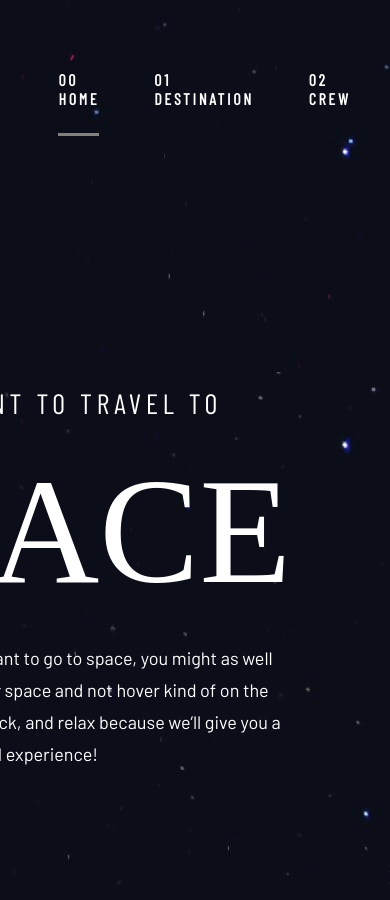
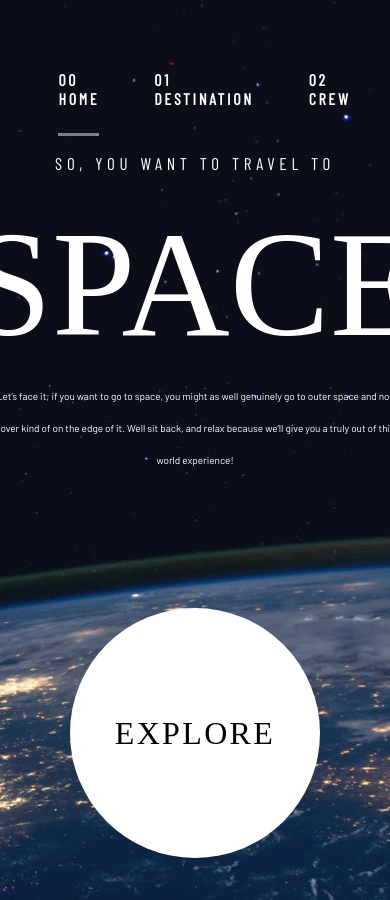
Before and after one commit to JorchRL/spaceTourism-website, a React (Create React App) app: page / in a window 390 px wide. Shown: the top 900 px of the page. Built offline with nearby package versions, Linux system fonts and the light colour scheme; a web font is replaced by a local one.

Commit message:
Add tablet responsive layout for Home page

```diff
--- a/src/pages/home.scss
+++ b/src/pages/home.scss
@@ -10,12 +10,25 @@
   display: flex;
   justify-content: center;
 
+  @include tablet {
+    min-height: $tabletHeight;
+    background-size: cover;
+    background-image: url("../assets/home/background-home-tablet.jpg");
+  }
+
   .contentContainer {
     // outline: 1px solid white;
     width: $desktopWidth;
     height: $desktopHeight;
     display: flex;
     align-content: center;
+
+    @include tablet {
+      width: $tabletWidth;
+      height: $tabletHeight;
+      flex-direction: column;
+      justify-content: flex-start;
+    }
 
     transition: opacity 0.5s ease;
     opacity: 0;
@@ -33,8 +46,15 @@
       justify-content: flex-start;
       height: 100%;
 
+      @include tablet {
+        justify-content: center;
+        // margin-top: 20%;
+        height: 50%;
+      }
+
       .textContainer {
         margin: 386px 110px 0px 165px;
+
         h4 {
           text-transform: uppercase;
           font-size: $heading5Size;
@@ -56,6 +76,22 @@
           line-height: 32px;
           // letter-spacing: ;
         }
+        @include tablet {
+          display: flex;
+          flex-direction: column;
+          align-items: center;
+          justify-content: flex-start;
+          margin: 250px 20% 0px 20%;
+          h4 {
+            font-size: 17px;
+          }
+          p {
+            font-size: 10px;
+            margin: 10px 20px;
+            text-align: center;
+            font-weight: 100;
+          }
+        }
       }
     }
     .right {
@@ -67,6 +103,7 @@
       align-items: center;
       justify-content: center;
       height: 100%;
+
       .circleContainer {
         margin: 364px 0px 0px 116px;
         z-index: 10;
@@ -128,6 +165,23 @@
           // display: block;
         }
       }
+
+      @include tablet {
+        flex: 1;
+        .circleContainer {
+          margin: 12% 0% 0% 0%;
+          .circle {
+            width: 250px;
+            height: 250px;
+          }
+          &:hover {
+            .circle {
+              width: 230px;
+              height: 230px;
+            }
+          }
+        }
+      }
     }
   }
 }
```
